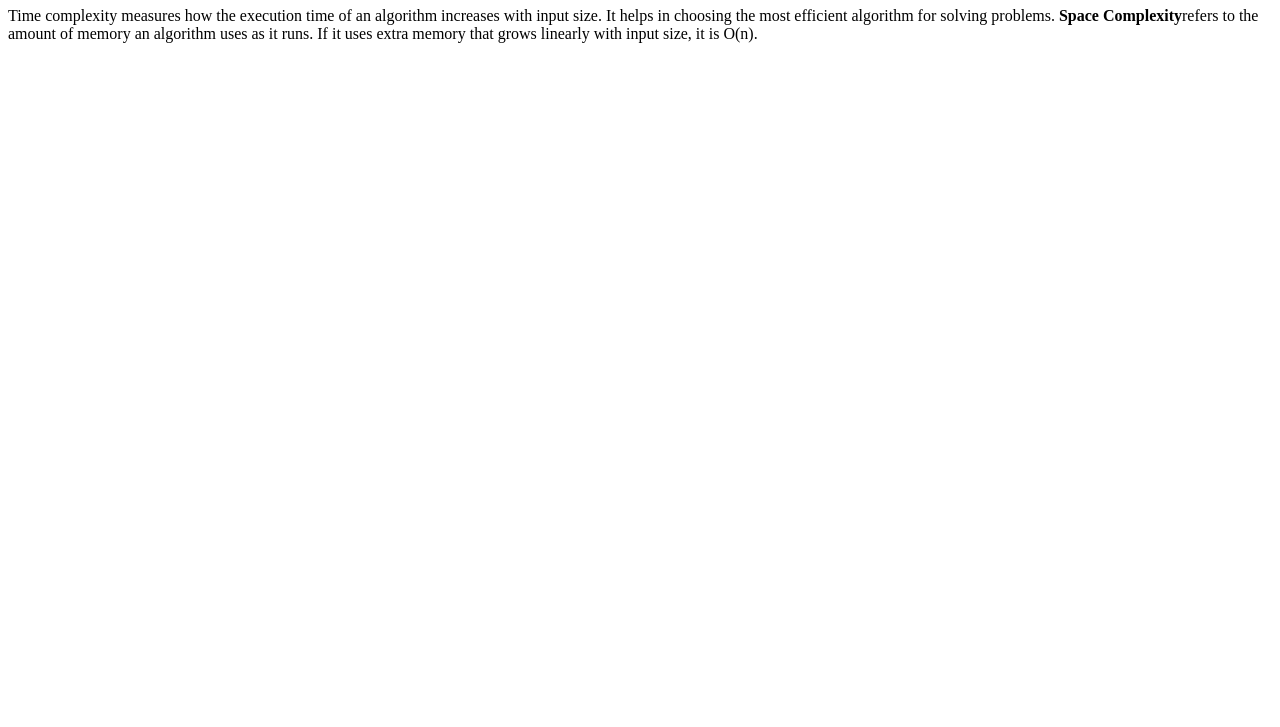
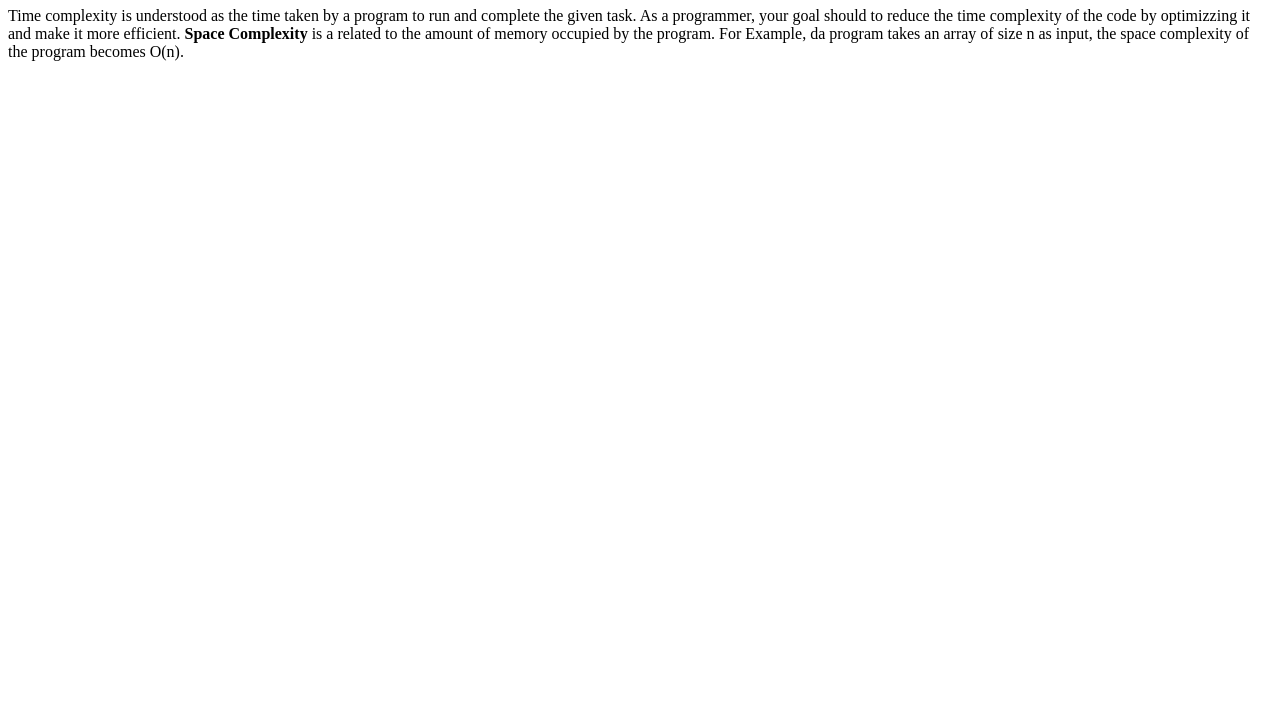
Before and after one commit to acciojob/time-and-space-complexity-rahulkushwaha2, a website: page main.html in a window 1280 px wide. Shown: the part 73-800 px from the top of the page. Drawn offline with Linux system fonts and the light colour scheme.

Commit message:
created a submission

```diff
--- a/main.html
+++ b/main.html
@@ -9,17 +9,8 @@
 <body>
 	<!-- the entire body must be written by student -->
 	<h1>Time and Space Complexity</h1>
-	<p1>Time complexity measures how the execution time of an algorithm increases with input size.
-		It helps in choosing the most efficient algorithm for solving problems. </p1>
-	<p1><b>Space Complexity</b>refers to the amount of memory an algorithm uses as it runs. If it uses extra memory that grows linearly with input size, it is O(n). </p>
-
-
-
-
-
-
-
-</p1>
+	<p1>Time complexity is understood as the time taken by a program to run and complete the given task. As a programmer, your goal should to reduce the time complexity of the code by optimizzing it and make it more efficient.</p1>
+	<p1><b>Space Complexity</b> is a related to the amount of memory occupied by the program. For Example, da program takes an array of size n as input, the space complexity of the program becomes O(n).</p1>
     <script type="text/javascript" src="./script.js">
 </script>
 
```
